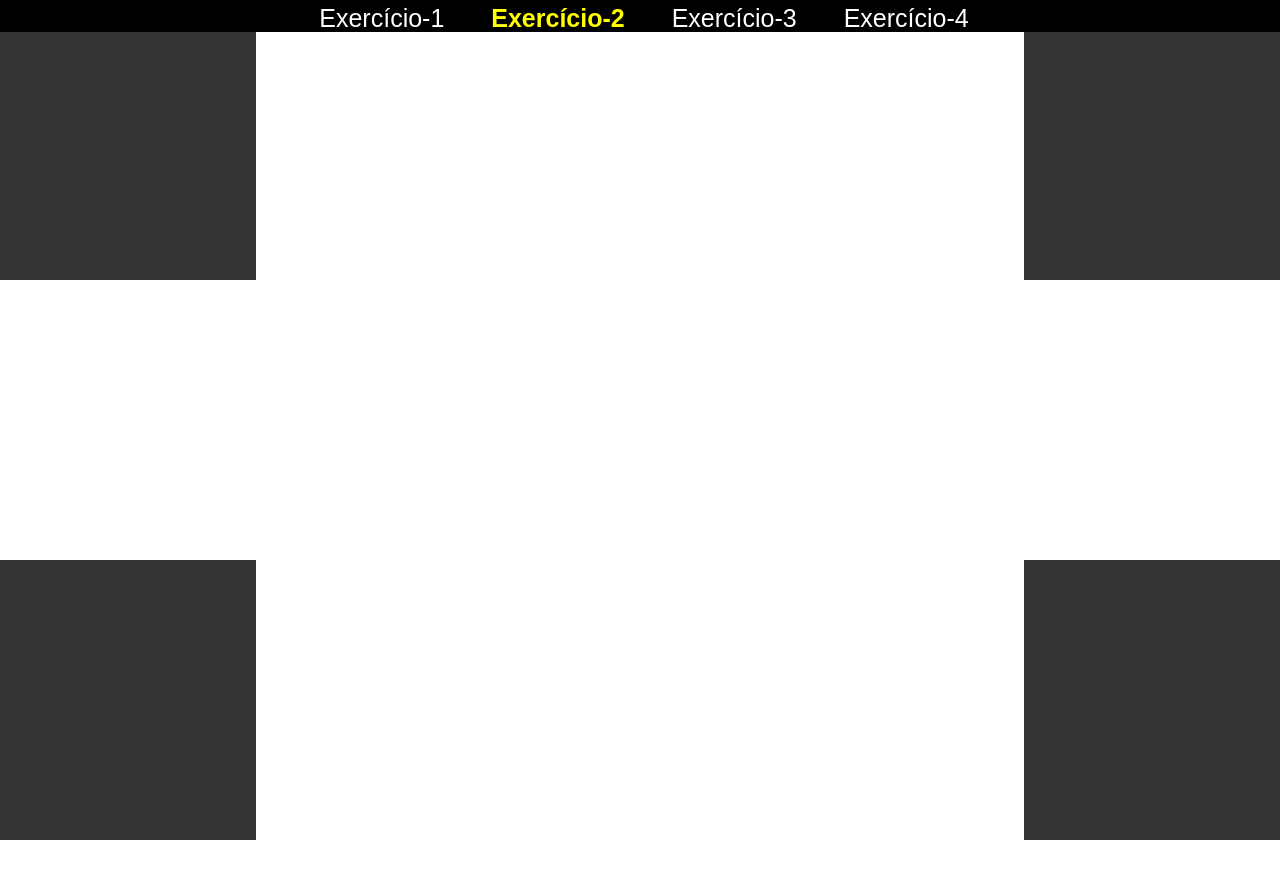
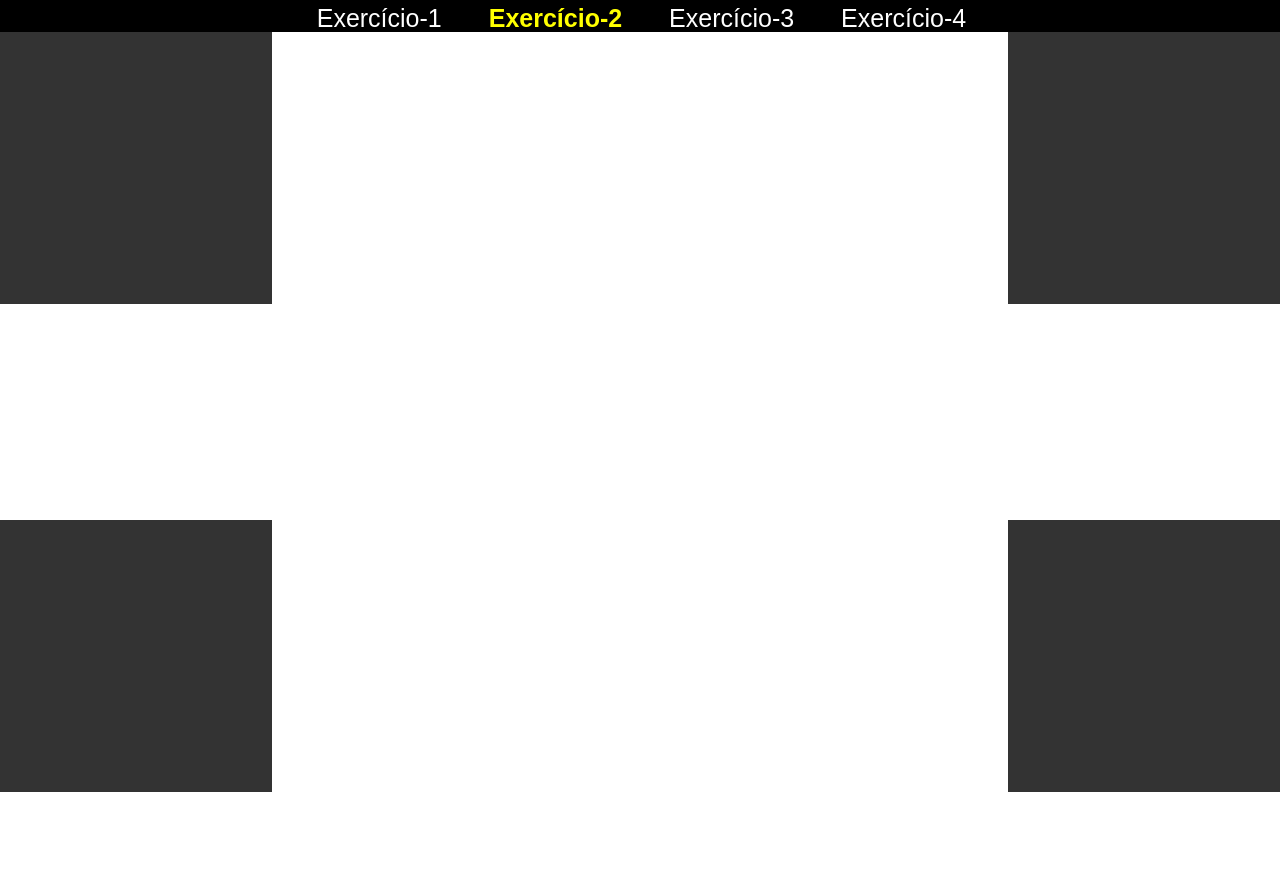
Before and after one commit to dbgheno/Positions-e-Floats, a plain HTML site: page exercicio-2.html in a window 1280 px wide. Drawn offline with Linux system fonts and the light colour scheme.

Commit message:
Aprimoramento do <header>

```diff
--- a/novo-style.css
+++ b/novo-style.css
@@ -14,8 +14,8 @@ header {
     word-spacing: 2rem;
     padding: 4px;
     height: 3vh;
-    width: 100%;
-    position: fixed;
+    width: 99.6%;
+    position: sticky;
     overflow: hidden;
 }
 
@@ -45,9 +45,9 @@ a{color: inherit;}
 
 .floatsquares {
     background-color: rgb(51, 51, 51);
-    height: 35vh;
-    width: 20vw;
-    margin: 0 0 35vh;
+    height: 34vh;
+    aspect-ratio: 1/1;
+    margin: 0 0 27vh;
 }
 
 .topleft {float: left;}
@@ -84,9 +84,9 @@ a{color: inherit;}
 
 .doze-divs {
     background-color: rgb(26, 8, 8);
-    height: 18vh;
+    height: 18.1vh;
     aspect-ratio: 1/1;
-    margin: 0.1rem;
+    margin: 0.15rem;
     display: inline-block;
 }
 
```
